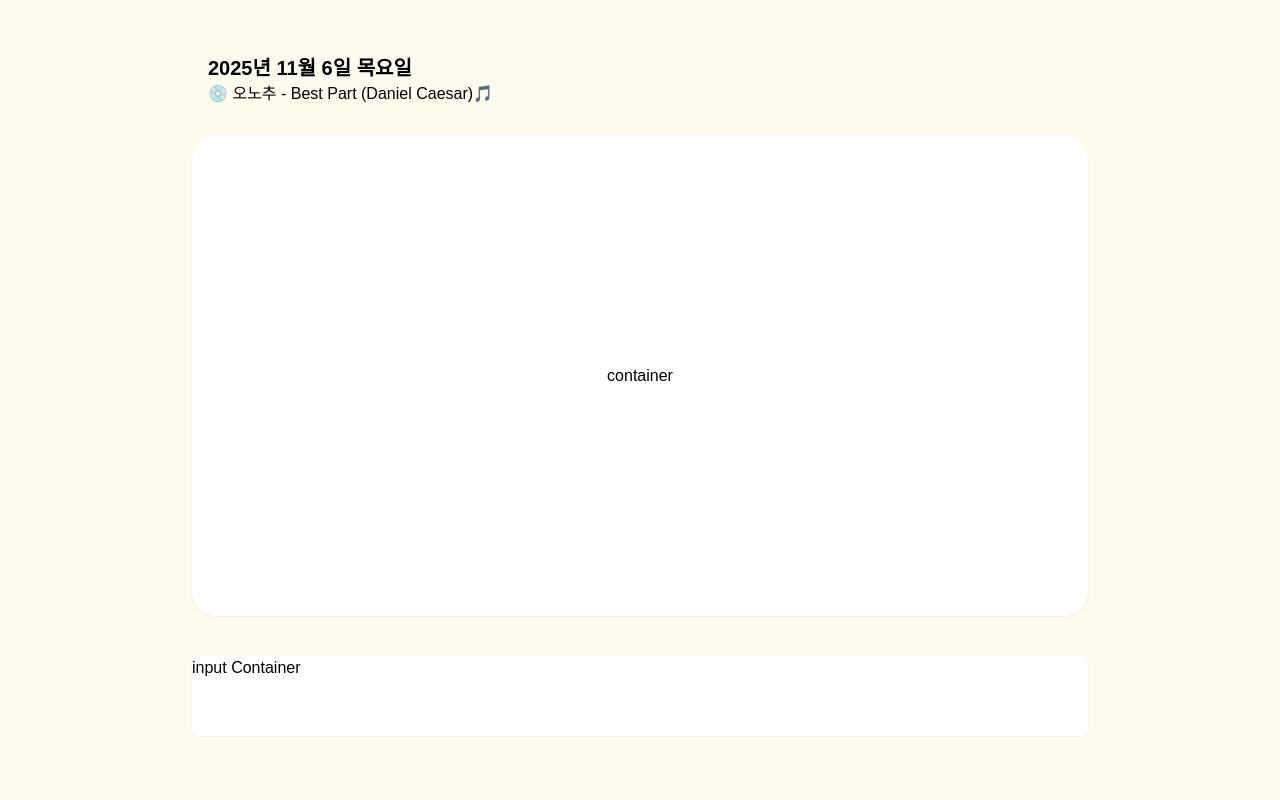
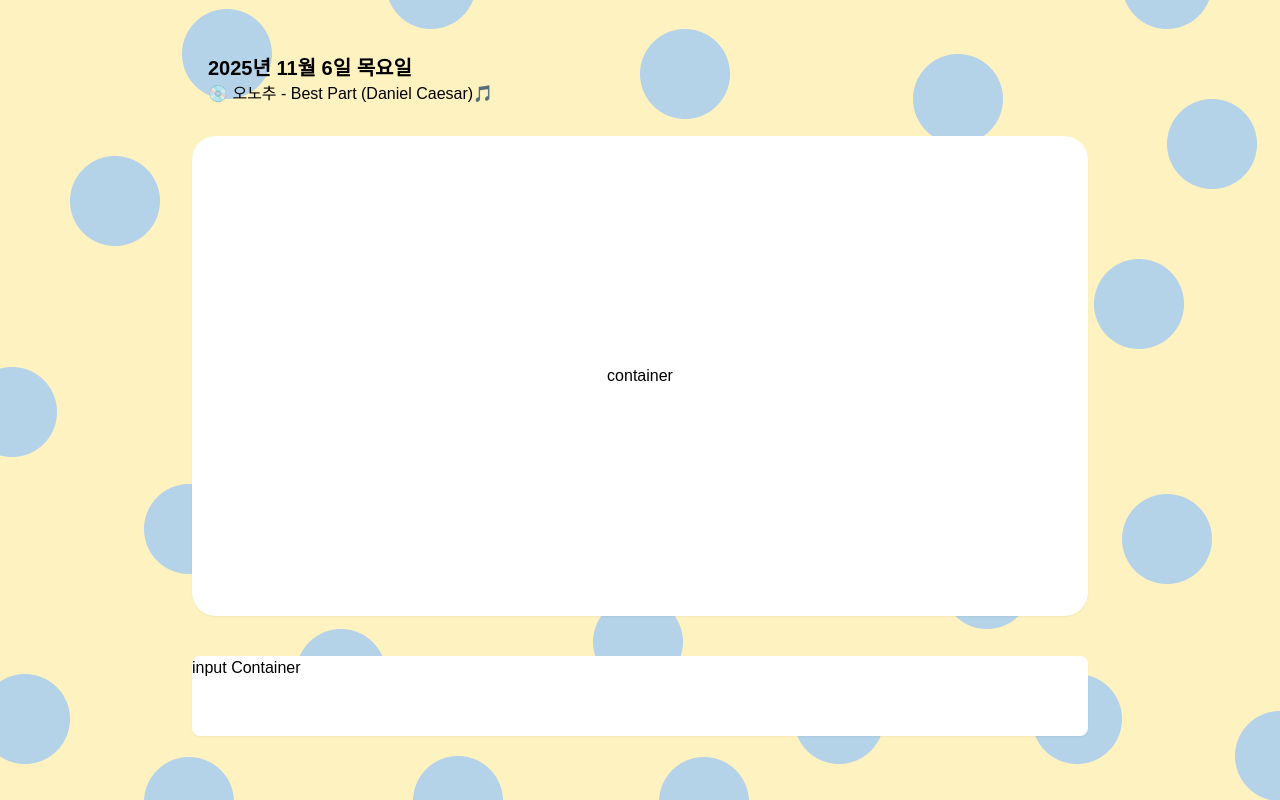
Before and after one commit to xxxjinn/VueDoList, a Vue app: page / in a window 1280 px wide. Built offline with nearby package versions, Linux system fonts and the light colour scheme; a web font is replaced by a local one.

Commit message:
style: 배경사진 추가

```diff
--- a/src/assets/main.css
+++ b/src/assets/main.css
@@ -3,8 +3,10 @@
 @tailwind utilities;
 
 body {
+  @apply bg-cover bg-center;
   background-color: rgb(252, 251, 237);
   font-family: 'Pretendard', sans-serif;
+  background-image: url('dots.png');
 }
 
 @font-face {
```
Also changed, not shown: src/assets/dots.png (added).
